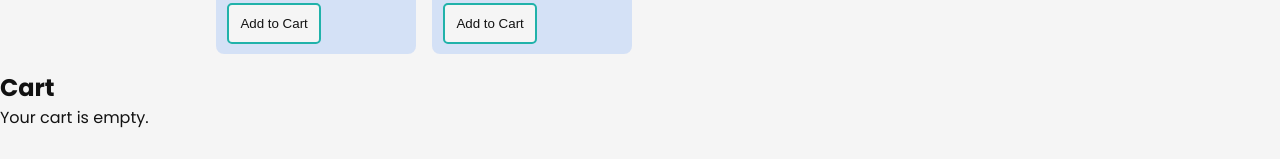
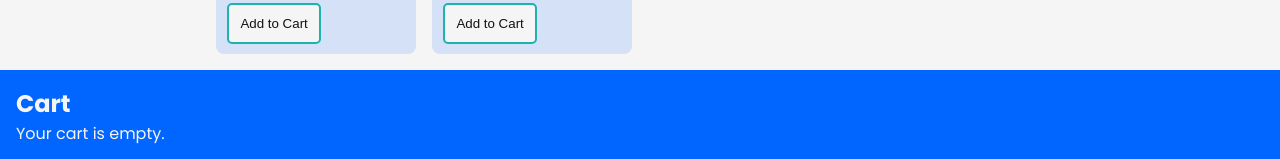
Before and after one commit to Espadv69/React-Simple-Store, a React (Vite) app: page / in a window 1280 px wide. Shown: the part 761-920 px from the top of the page. Before the commit the page ends 891 px from the top, so only its background shows below. Built offline with nearby package versions, Linux system fonts and the light colour scheme.

Commit message:
Add style for .container__cart

```diff
--- a/src/css/Cart.css
+++ b/src/css/Cart.css
@@ -0,0 +1,6 @@
+.container__cart {
+  padding: 1rem;
+
+  color: whitesmoke;
+  background: #0066ff;
+}
```
